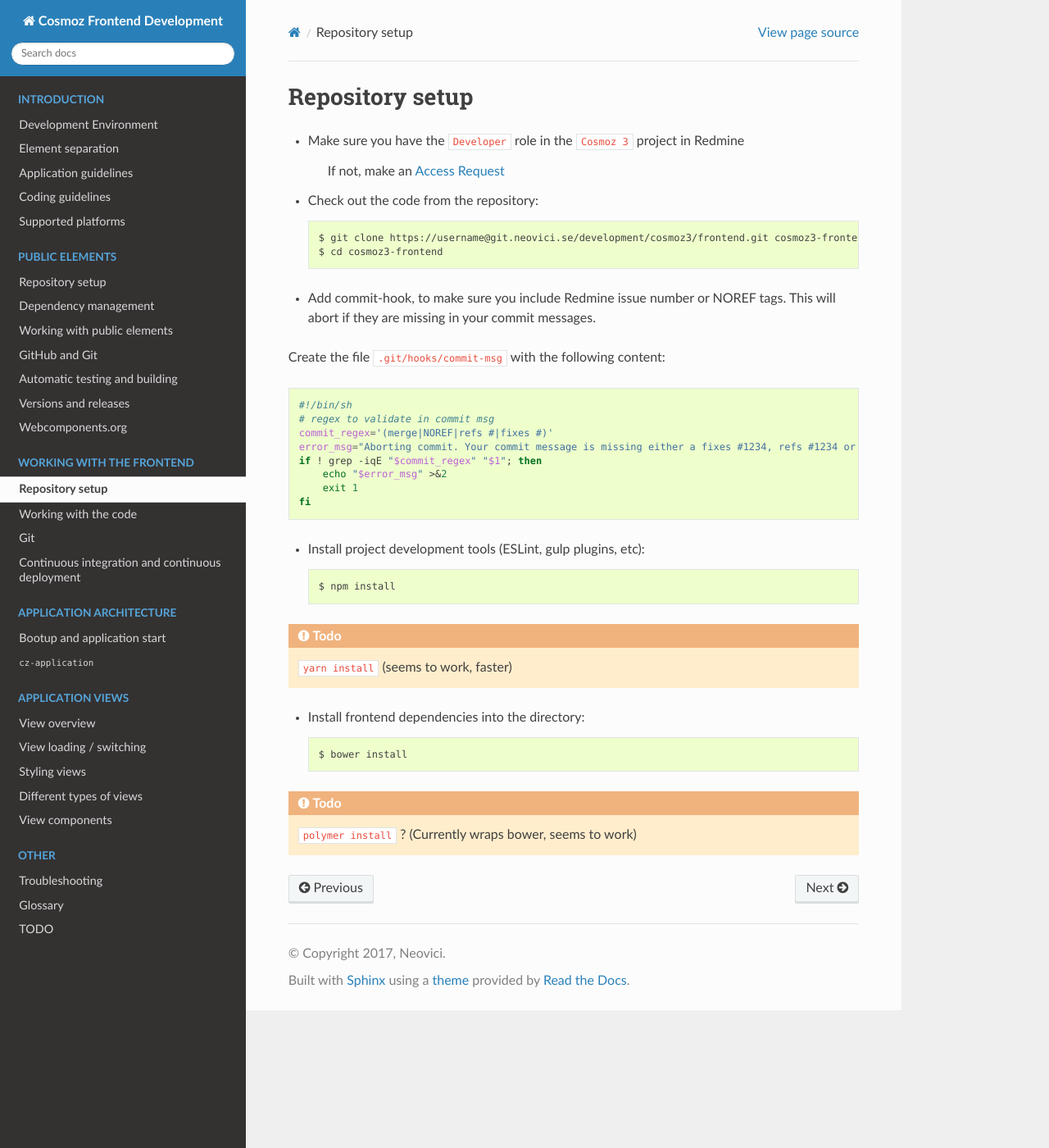
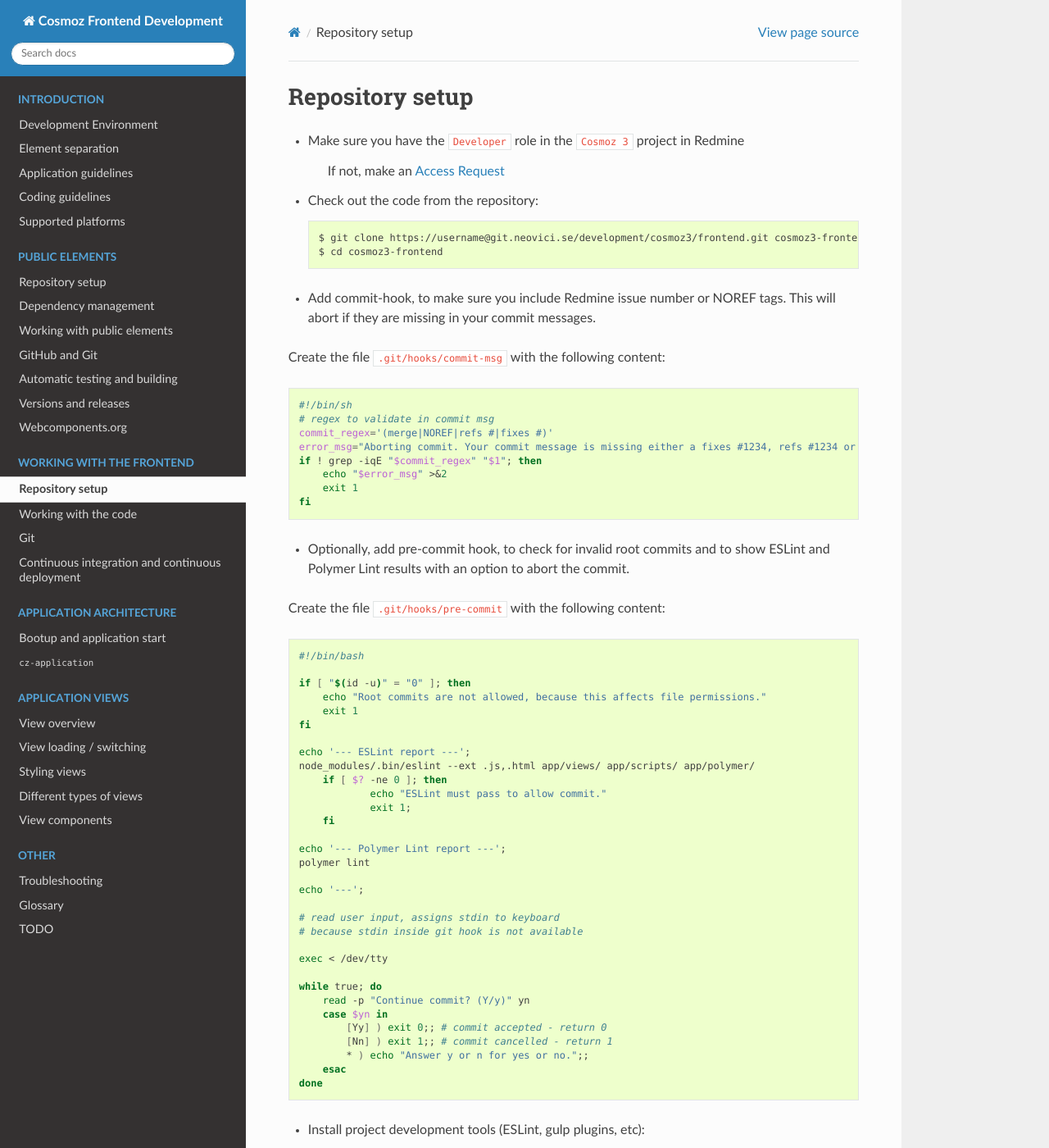
Before and after one commit to plumelo/cosmoz-frontend-rtd, a Sphinx documentation site: the page built from docs/frontend/10-repo-setup.rst, in a window 1280 px wide and 1400 px high. Shown: the whole window at 82% size. Built offline with Sphinx 7.4.7 and the Read the Docs theme 2.0.0, drawn with Linux system fonts in a browser that asks for light colours.

Commit message:
pre-commit-hook (#5)
* docs/frontend, adding pre-commit-hook. NOREF

* docs/frontend, adding commit stop when eslint is failing. NOREF

```diff
--- a/docs/frontend/10-repo-setup.rst
+++ b/docs/frontend/10-repo-setup.rst
@@ -26,6 +26,46 @@
         exit 1
     fi
 
+* Optionally, add pre-commit hook, to check for invalid root commits and to
+  show ESLint and Polymer Lint results with an option to abort the commit.
+
+Create the file ``.git/hooks/pre-commit`` with the following content:
+
+.. code-block:: bash
+
+    #!/bin/bash
+
+    if [ "$(id -u)" = "0" ]; then
+        echo "Root commits are not allowed, because this affects file permissions."
+        exit 1
+    fi
+
+    echo '--- ESLint report ---';
+    node_modules/.bin/eslint --ext .js,.html app/views/ app/scripts/ app/polymer/
+	if [ $? -ne 0 ]; then
+		echo "ESLint must pass to allow commit."
+		exit 1;
+	fi
+
+    echo '--- Polymer Lint report ---';
+    polymer lint
+
+    echo '---';
+
+    # read user input, assigns stdin to keyboard
+    # because stdin inside git hook is not available
+
+    exec < /dev/tty
+
+    while true; do
+        read -p "Continue commit? (Y/y)" yn
+        case $yn in
+            [Yy] ) exit 0;; # commit accepted - return 0
+            [Nn] ) exit 1;; # commit cancelled - return 1
+            * ) echo "Answer y or n for yes or no.";;
+        esac
+    done
+
 -  Install project development tools (ESLint, gulp plugins, etc)::
 
     $ npm install
```
